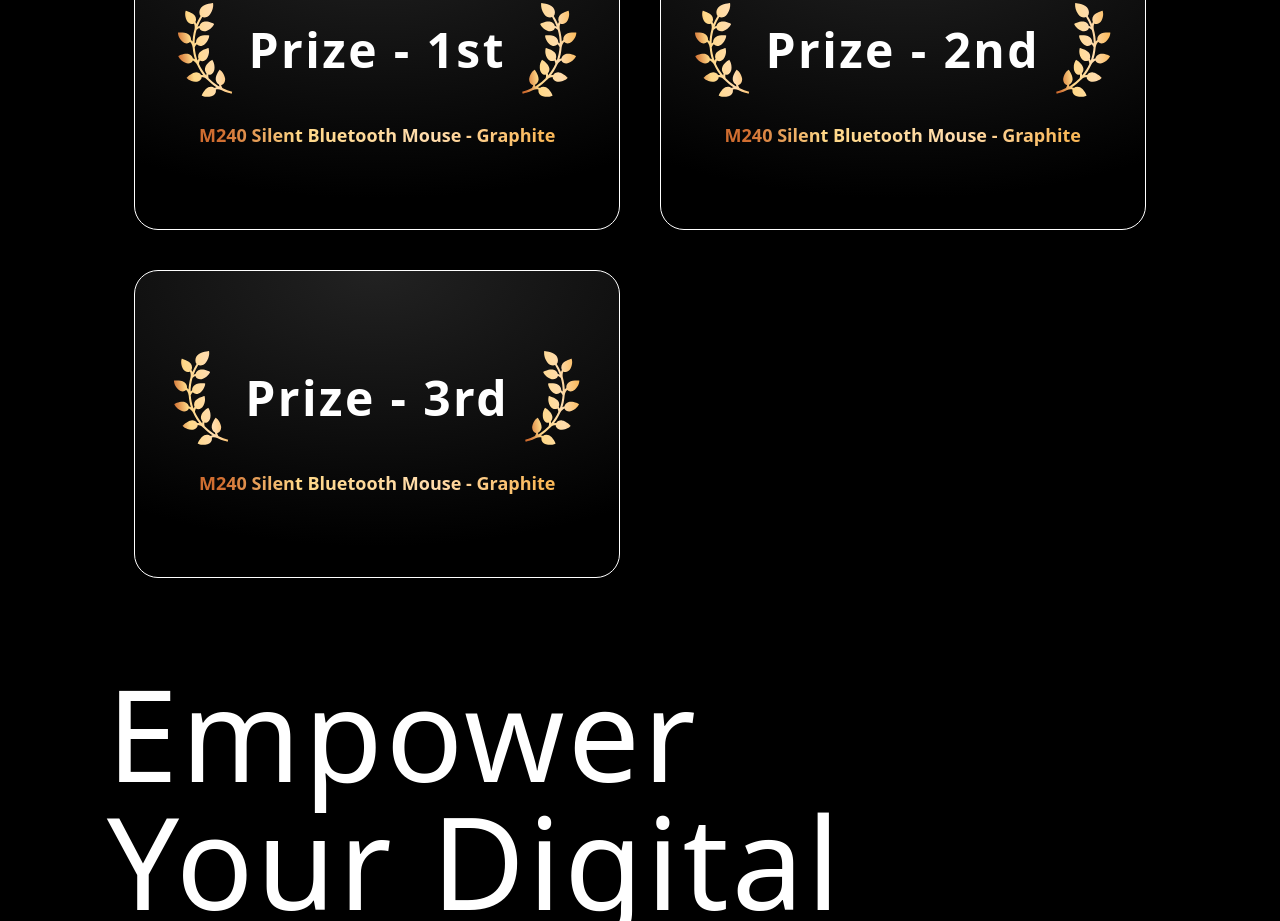
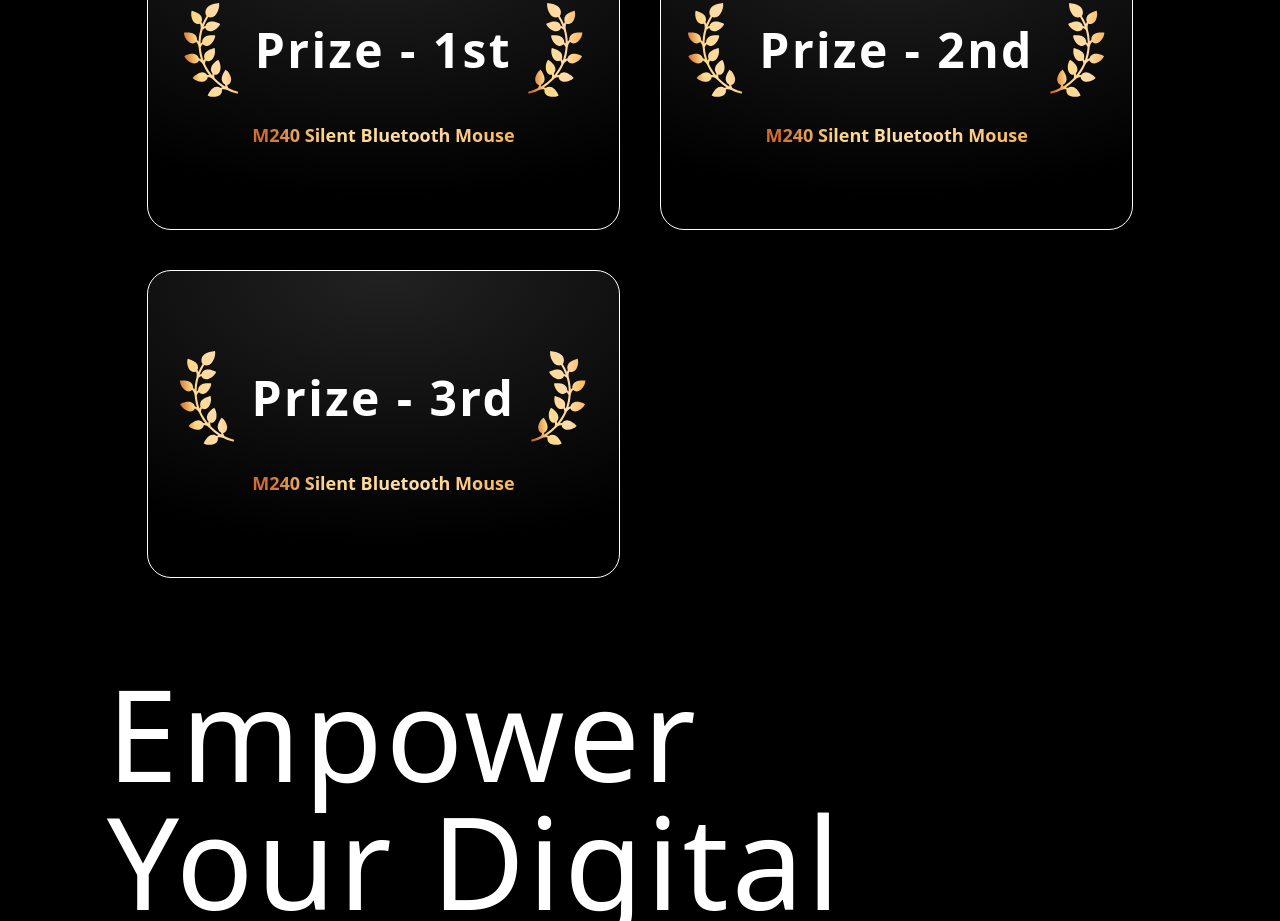
Before and after one commit to harshit-ostwal/hackwithindia, a Next.js app: page /Prizes in a window 1280 px wide. Shown: the part 3960-4881 px from the top of the page. Built offline with nearby package versions, Linux system fonts and the light colour scheme.

Commit message:
Updated Height Issue

```diff
--- a/src/app/(routes)/Gallery/page.jsx
+++ b/src/app/(routes)/Gallery/page.jsx
@@ -13,7 +13,7 @@
 
       <div className="flex flex-col items-center max-w-5xl gap-10 text-center">
         <h1 className="text-6xl font-semibold tracking-widest">Gallery</h1>
-        <p className="text-lg md:text-xl text-white/70">Explore our gallery of memorable moments from HackWithIndi events at Gurugram. Immerse in the vibrant coding community, witness innovation, and get inspired.</p>
+        <p className="text-lg md:text-xl text-white/70">Explore our gallery of memorable moments from HackWithIndia events at Gurugram. Immerse in the vibrant coding community, witness innovation, and get inspired.</p>
       </div>
 
       <div className="w-[95%] lg:w-4/5 columns-1 md:columns-2 xl:columns-3 space-y-5 relative">
--- a/src/components/(Prizes)/QuizWinner.jsx
+++ b/src/components/(Prizes)/QuizWinner.jsx
@@ -6,14 +6,14 @@
 
 function QuizWinner() {
     return (
-        <div className="flex flex-col items-center w-full h-full gap-20">
+        <div className="flex flex-col items-center gap-20">
             <div className="flex flex-col items-center max-w-5xl gap-10 text-center">
                 <h1 className="text-3xl font-semibold tracking-wide md:text-4xl lg:text-6xl">Quiz Challenge Winner's</h1>
             </div>
 
             <div className="grid items-center justify-center w-[95%] lg:w-4/5 grid-cols-1 gap-10 md:grid-cols-2 2xl:grid-cols-3">
                 {QuizWinnerData.map((data, index) => (
-                    <div key={index} className="flex flex-col items-center p-20 justify-center w-full h-full gap-6 border border-white border-solid rounded-3xl bg-[radial-gradient(ellipse_100%_90%_at_50%_0%,#222,#000)]">
+                    <div key={index} className="flex flex-col items-center p-20 justify-center gap-6 border border-white border-solid rounded-3xl bg-[radial-gradient(ellipse_100%_90%_at_50%_0%,#222,#000)]">
                         <div className="flex items-center justify-center gap-4">
                             <Image
                                 src={LeftLeaf}
--- a/src/components/(Prizes)/macroWinner.jsx
+++ b/src/components/(Prizes)/macroWinner.jsx
@@ -6,14 +6,14 @@
 
 function MacroWinner() {
     return (
-        <div className="flex flex-col items-center w-full h-full gap-20">
+        <div className="flex flex-col items-center gap-20">
             <div className="flex flex-col items-center max-w-5xl gap-10 text-center">
                 <h1 className="text-3xl font-semibold tracking-wide md:text-4xl lg:text-6xl">Macro Challenge Winner's</h1>
             </div>
 
             <div className="grid items-center justify-center w-[95%] lg:w-4/5 grid-cols-1 gap-10 md:grid-cols-2 2xl:grid-cols-3">
                 {MacroWinnerData.map((data, index) => (
-                    <div key={index} className="flex flex-col items-center p-20 justify-center w-full h-full gap-6 border border-white border-solid rounded-3xl bg-[radial-gradient(ellipse_100%_90%_at_50%_0%,#222,#000)]">
+                    <div key={index} className="flex flex-col items-center p-20 justify-center gap-6 border border-white border-solid rounded-3xl bg-[radial-gradient(ellipse_100%_90%_at_50%_0%,#222,#000)]">
                         <div className="flex items-center justify-center gap-4">
                             <Image
                                 src={LeftLeaf}
--- a/src/components/(Prizes)/taggingWinner.jsx
+++ b/src/components/(Prizes)/taggingWinner.jsx
@@ -6,14 +6,14 @@
 
 function TaggingWinner() {
     return (
-        <div className="flex flex-col items-center w-full h-full gap-20">
+        <div className="flex flex-col items-center gap-20">
             <div className="flex flex-col items-center max-w-5xl gap-10 text-center">
                 <h1 className="text-3xl font-semibold tracking-wide md:text-4xl lg:text-6xl">Tagging Challenge Winner's</h1>
             </div>
 
             <div className="grid items-center justify-center w-[95%] lg:w-4/5 grid-cols-1 gap-10 md:grid-cols-2">
                 {TaggingWinnerData.map((data, index) => (
-                    <div key={index} className="flex flex-col items-center p-20 justify-center w-full h-full gap-6 border border-white border-solid rounded-3xl bg-[radial-gradient(ellipse_100%_90%_at_50%_0%,#222,#000)]">
+                    <div key={index} className="flex flex-col items-center p-20 justify-center gap-6 border border-white border-solid rounded-3xl bg-[radial-gradient(ellipse_100%_90%_at_50%_0%,#222,#000)]">
                         <div className="flex items-center justify-center gap-4">
                             <Image
                                 src={LeftLeaf}
--- a/src/data/quizWinner.js
+++ b/src/data/quizWinner.js
@@ -1,16 +1,16 @@
 export const QuizWinnerData = [
     {
-        prize: " M240 Silent Bluetooth Mouse - Graphite",
+        prize: " M240 Silent Bluetooth Mouse",
         prizeOrder: "1st",
         prizeImg: "/Prizes/Mx_Keyborad_S.png",
     },
     {
-        prize: " M240 Silent Bluetooth Mouse - Graphite",
+        prize: " M240 Silent Bluetooth Mouse",
         prizeOrder: "2nd",
         prizeImg: "/Prizes/Mx_Keyborad_S.png",
     },
     {
-        prize: " M240 Silent Bluetooth Mouse - Graphite",
+        prize: " M240 Silent Bluetooth Mouse",
         prizeOrder: "3rd",
         prizeImg: "/Prizes/Mx_Keyborad_S.png",
     },
```
